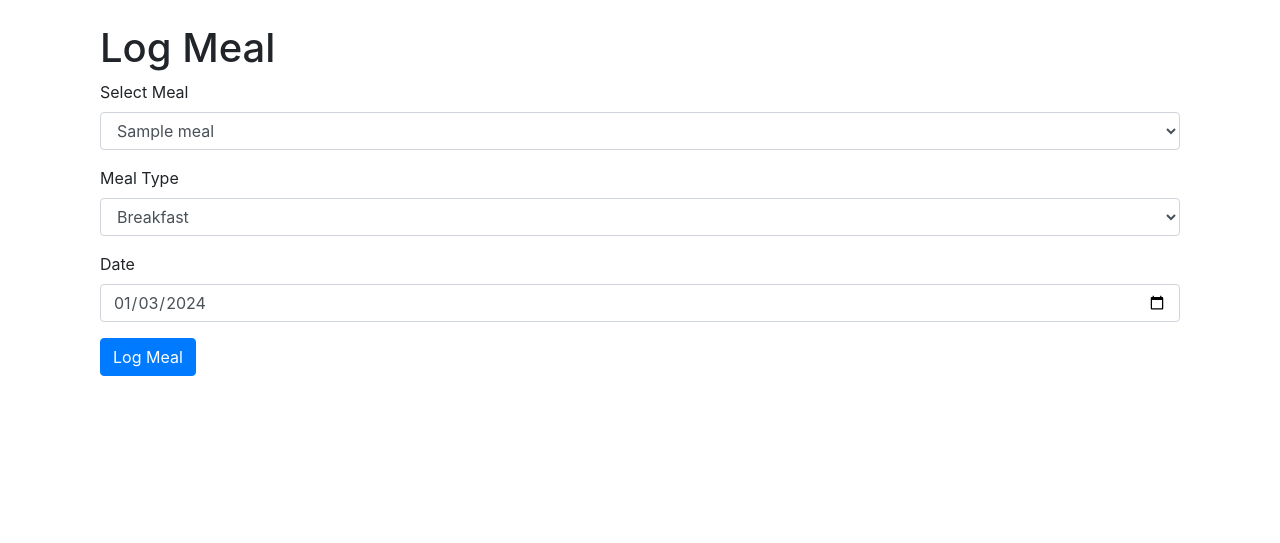
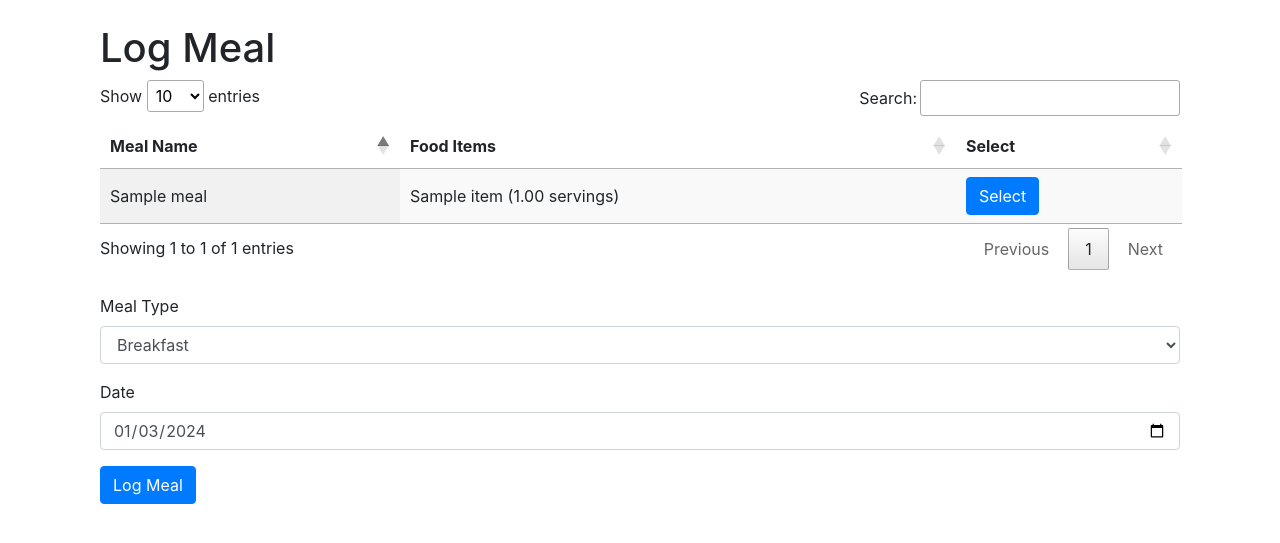
Before and after one commit to Jam0k/MyFitnessBro, a Flask app: page /nutrition/meals-and-foods/add-meal in a window 1280 px wide. Shown: the part 56-599 px from the top of the page. Run offline with Flask 3, Linux system fonts and the light colour scheme; tables that the repository leaves empty hold one stand-in row (values such as "Sample post"); some libraries are stand-ins or nearby versions.

Commit message:
log meal selection

```diff
--- a/blueprints/nutrition/routes.py
+++ b/blueprints/nutrition/routes.py
@@ -398,10 +398,23 @@ def logMeal():
 def getAllMeals():
     try:
         meals = Meal.query.all()
-        meals_data = [meal.to_dict() for meal in meals]
-        return jsonify(meals_data)
+        meals_data = []
+        for meal in meals:
+            food_items_data = db.session.query(
+                FoodItem.name, MealFoodItem.serving_count
+            ).join(MealFoodItem, FoodItem.id == MealFoodItem.food_item_id)\
+             .filter(MealFoodItem.meal_id == meal.id).all()
+
+            meal_dict = meal.to_dict()
+            meal_dict['food_items'] = [
+                {'name': fi.name, 'serving_count': str(fi.serving_count)} for fi in food_items_data
+            ]
+            meals_data.append(meal_dict)
+
+        return jsonify({'meals': meals_data})
     except Exception as e:
         return jsonify({'error': str(e)}), 500
+
 
 
 @nutrition_blueprint.route('/meals-and-foods/add-meal')
--- a/static/js/meal/log-meal.js
+++ b/static/js/meal/log-meal.js
@@ -1,49 +1,86 @@
 $(document).ready(function() {
-    // Handle the form submission for logging a meal
+    var selectedMealId = null;
+
+    // Fetch and populate meals in DataTables
+    $.ajax({
+        url: '/nutrition/meals-and-foods/get-all-meals',
+        method: 'GET',
+        success: function(response) {
+            var table = $('#mealsTable').DataTable({
+                data: response.meals,
+                columns: [
+                    { data: 'name' },
+                    { data: 'food_items', render: function(data) {
+                        return data.map(item => `${item.name} (${item.serving_count} servings)`).join(', ');
+                    }},
+                    { data: 'id', render: function(data) {
+                        return `<button class="btn btn-primary select-meal-btn" data-id="${data}">Select</button>`;
+                    }}
+                ]
+            });
+
+            // Handle meal selection from table
+            $('#mealsTable tbody').on('click', '.select-meal-btn', function() {
+                var mealId = $(this).data('id');
+
+                // Check if the clicked meal is already selected
+                if (selectedMealId === mealId) {
+                    // If already selected, de-select it
+                    selectedMealId = null;
+                    $('#selectedMealId').val('');
+                    table.$('tr.selected').removeClass('selected');
+                    $('.select-meal-btn').prop('disabled', false);
+                    $('#selectedMealDisplay').text('');
+                } else {
+                    // Select new meal
+                    selectedMealId = mealId;
+                    $('#selectedMealId').val(mealId);
+
+                    // Highlight the selected row and disable other select buttons
+                    table.$('tr.selected').removeClass('selected');
+                    $(this).closest('tr').addClass('selected');
+                    $('.select-meal-btn').not(this).prop('disabled', true);
+
+                    // Display the selected meal name
+                    var selectedMealName = table.row($(this).parents('tr')).data().name;
+                    $('#selectedMealDisplay').text('Selected Meal: ' + selectedMealName);
+                }
+            });
+        },
+        error: function(error) {
+            console.log('Error fetching meals: ' + error.responseText);
+        }
+    });
+
+    // Handle form submission for logging a meal
     $("#logMealForm").on("submit", function(e) {
         e.preventDefault();
+        if (!selectedMealId) {
+            alert("Please select a meal first.");
+            return;
+        }
 
-        // Gather data from the form
-        var mealId = $("#mealSelector").val();
         var mealType = $("#mealType").val();
         var logDate = $("#logDate").val();
 
-        // Construct the data object to be sent
         var logData = {
-            meal_id: mealId,
+            meal_id: selectedMealId,
             meal_type: mealType,
             log_date: logDate
         };
 
         // AJAX request to log the meal
         $.ajax({
-            url: "/nutrition/meals-and-foods/log-meal",  // Replace with your actual endpoint
+            url: "/nutrition/meals-and-foods/log-meal",
             method: "POST",
             contentType: "application/json",
             data: JSON.stringify(logData),
             success: function(response) {
-                // Handle success
                 alert("Meal logged successfully");
             },
             error: function(error) {
-                // Handle error
                 alert("Error logging meal: " + error.responseText);
             }
         });
     });
-
-    // Optionally, populate the mealSelector dropdown with meals from the server
-    // This part of the code can be modified based on how you're fetching the meals
-    $.ajax({
-        url: "/nutrition/meals-and-foods/get-all-meals",  // Replace with your actual endpoint
-        method: "GET",
-        success: function(meals) {
-            meals.forEach(function(meal) {
-                $("#mealSelector").append(new Option(meal.name, meal.id));
-            });
-        },
-        error: function(error) {
-            alert("Error fetching meals");
-        }
-    });
 });
--- a/templates/nutrition/meals-and-food/meal/add-meal.html
+++ b/templates/nutrition/meals-and-food/meal/add-meal.html
@@ -3,12 +3,28 @@
 {% block content %}
 <div class="container mt-4">
     <h1>Log Meal</h1>
-    <form id="logMealForm">
-        <!-- Meal Selector -->
-        <div class="form-group">
-            <label for="mealSelector">Select Meal</label>
-            <select id="mealSelector" class="form-control"></select>
-        </div>
+
+    <!-- DataTable for selecting a meal -->
+    <table id="mealsTable" class="display">
+        <thead>
+            <tr>
+                <th>Meal Name</th>
+                <th>Food Items</th>
+                <th>Select</th>
+            </tr>
+        </thead>
+        <tbody>
+            <!-- Rows will be populated dynamically using JavaScript -->
+        </tbody>
+    </table>
+
+    <!-- Display selected meal name -->
+    <div id="selectedMealDisplay" class="mt-3"></div>
+
+    <!-- Log Meal Form -->
+    <form id="logMealForm" class="mt-4">
+        <!-- Hidden field for selected meal ID -->
+        <input type="hidden" id="selectedMealId">
 
         <!-- Meal Type -->
         <div class="form-group">
@@ -30,5 +46,6 @@
         <button type="submit" class="btn btn-primary">Log Meal</button>
     </form>
 </div>
+
 <script src="{{ url_for('static', filename='js/meal/log-meal.js') }}"></script>
 {% endblock %}
```
